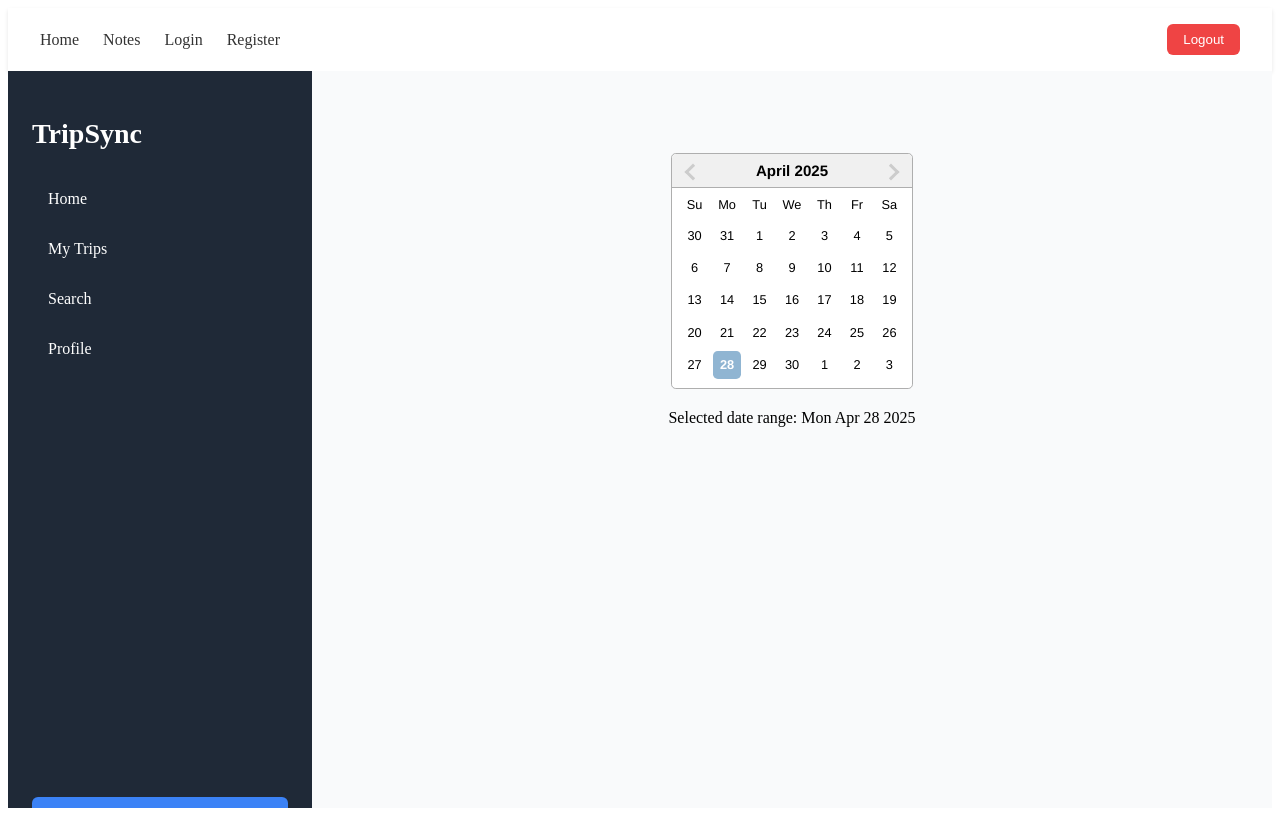
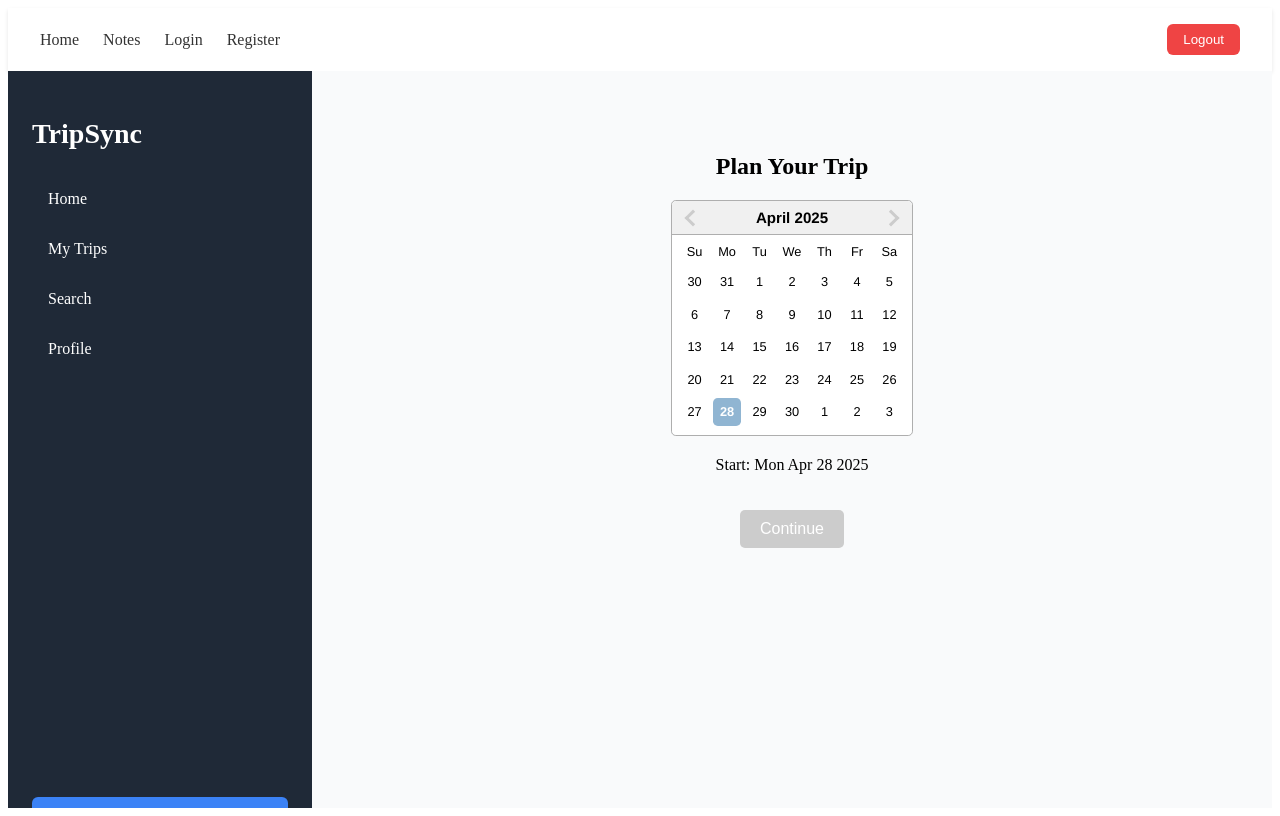
Before and after one commit to TheClimateChangers/WeatherSync, a React (Vite) app in the folder frontend/: page /plan in a window 1280 px wide. Built offline with nearby package versions, Linux system fonts and the light colour scheme.

Commit message:
added activity and user-add to Plan.jsx

```diff
--- a/frontend/src/pages/Plan.jsx
+++ b/frontend/src/pages/Plan.jsx
@@ -1,42 +1,273 @@
-import React, {usedState, useEffect, useState} from "react";
+import React, { useState, useEffect } from "react";
 import DatePicker from "react-datepicker";
 import "react-datepicker/dist/react-datepicker.css";
 
+//Reusable button
+const ContinueButton = ({ onClick, disabled, label = "Continue" }) => (
+  <button
+    disabled={disabled}
+    onClick={onClick}
+    style={{
+      backgroundColor: disabled ? "#ccc" : "#4CAF50",
+      color: "white",
+      padding: "10px 20px",
+      fontSize: "16px",
+      border: "none",
+      borderRadius: "5px",
+      cursor: disabled ? "not-allowed" : "pointer",
+      marginTop: "20px"
+    }}
+  >
+    {label}
+  </button>
+);
+
+//Style helpers
+const inputStyle = {
+  padding: "10px",
+  width: "300px",
+  borderRadius: "5px",
+  border: "1px solid #ccc",
+  marginBottom: "10px",
+};
+
+const userChipStyle = {
+  display: "inline-block",
+  backgroundColor: "#e8f5e9",
+  border: "1px solid #4CAF50",
+  borderRadius: "20px",
+  padding: "5px 10px",
+  margin: "5px",
+};
+
+const activityBoxStyle = (isSelected) => ({
+  padding: "20px",
+  border: `2px solid ${isSelected ? "#4CAF50" : "#ccc"}`,
+  borderRadius: "10px",
+  backgroundColor: isSelected ? "#e8f5e9" : "#f9f9f9",
+  cursor: "pointer",
+  transition: "0.2s ease",
+  fontSize: "16px",
+});
 
 function Plan() {
-    const [dateRange, setDateRange] = useState("");
+  //Step control
+  const [showActivityPrompt, setShowActivityPrompt] = useState(false);
+  const [showUserPrompt, setShowUserPrompt] = useState(false);
+
+  //Step 1: Dates
   const [startDate, setStartDate] = useState(new Date());
   const [endDate, setEndDate] = useState(null);
+  const [dateRange, setDateRange] = useState("");
+  const [isValidRange, setIsValidRange] = useState(false);
 
-    const onChange = (dates) => {
-        const [start, end] = dates;
+  //Step 2: Activities
+  const activities = ["Hiking", "Kayaking", "Museum", "Food Tour", "Stargazing", "Beach Day", "Cycling", "Fishing", "City Walk"];
+  const [selectedActivities, setSelectedActivities] = useState([]);
+  const [isReadyToProceed, setIsReadyToProceed] = useState(false);
+
+  //Step 3: Users
+  const followedUsers = ["mark_smith", "julian_lee", "michael_chen", "giselle_ruiz", "nate_diaz", "jackie_chan", "marcus_aurelius"];
+  const [searchInput, setSearchInput] = useState("");
+  const [suggestedUsers, setSuggestedUsers] = useState([]);
+  const [addedUsers, setAddedUsers] = useState([]);
+
+  //Date change
+  const onDateChange = ([start, end]) => {
     setStartDate(start);
     setEndDate(end);
   };
 
   useEffect(() => {
     if (startDate && endDate) {
-            setDateRange(`Selected date range: ${startDate.toDateString()} - ${endDate.toDateString()}`);
-        } else if (startDate) {
-            setDateRange(`Selected date range: ${startDate.toDateString()}`);
+      setDateRange(`${startDate.toDateString()} - ${endDate.toDateString()}`);
+      setIsValidRange(true);
     } else {
-            setDateRange("");
+      setDateRange(startDate ? `Start: ${startDate.toDateString()}` : "");
+      setIsValidRange(false);
     }
   }, [startDate, endDate]);
 
-    return (
-        <div style={{ textAlign: "center", marginTop: "50px" }}>
+  //Activity toggle
+  const toggleActivity = (name) => {
+    setSelectedActivities((prev) =>
+      prev.includes(name) ? prev.filter((a) => a !== name) : [...prev, name]
+    );
+  };
+
+  useEffect(() => {
+    setIsReadyToProceed(selectedActivities.length > 0);
+  }, [selectedActivities]);
+
+  //User search
+  useEffect(() => {
+    const filtered = searchInput.trim()
+      ? followedUsers.filter((user) =>
+          user.toLowerCase().includes(searchInput.toLowerCase())
+        )
+      : [];
+    setSuggestedUsers(filtered);
+  }, [searchInput]);
+
+  const addUser = (username) => {
+    if (!addedUsers.includes(username)) {
+      setAddedUsers([...addedUsers, username]);
+    }
+    setSearchInput("");
+    setSuggestedUsers([]);
+  };
+
+  //UI Sections
+  const renderCalendarStep = () => (
+    <>
       <DatePicker
-                selected = {startDate}
-                onChange = {onChange}
-                startDate = {startDate}
-                endDate = {endDate}
+        selected={startDate}
+        onChange={onDateChange}
+        startDate={startDate}
+        endDate={endDate}
         selectsRange
         inline
       />
+      <p>{dateRange}</p>
+      <ContinueButton
+        disabled={!isValidRange}
+        onClick={() => setShowActivityPrompt(true)}
+      />
+    </>
+  );
 
-        <p>{dateRange}</p>
+  const renderActivityStep = () => (
+    <>
+      <h3>Select your activities:</h3>
+      <div
+        style={{
+          display: "grid",
+          gridTemplateColumns: "repeat(auto-fit, minmax(120px, 1fr))",
+          gap: "15px",
+          maxWidth: "600px",
+          margin: "30px auto",
+        }}
+      >
+        {activities.map((activity) => (
+          <div
+            key={activity}
+            onClick={() => toggleActivity(activity)}
+            style={activityBoxStyle(selectedActivities.includes(activity))}
+          >
+            {activity}
+          </div>
+        ))}
+      </div>
+      {selectedActivities.length > 0 && (
+        <p>Selected: {selectedActivities.join(", ")}</p>
+      )}
+      <ContinueButton
+        disabled={!isReadyToProceed}
+        onClick={() => setShowUserPrompt(true)}
+      />
+    </>
+  );
 
+  const renderUserStep = () => (
+    <>
+      <h3>Add users to your trip:</h3>
+      <input
+        type="text"
+        placeholder="Search users you follow..."
+        value={searchInput}
+        onChange={(e) => setSearchInput(e.target.value)}
+        style={inputStyle}
+      />
+      {suggestedUsers.length > 0 && (
+        <ul style={{ listStyle: "none", padding: 0 }}>
+          {suggestedUsers.map((user) => (
+            <li
+              key={user}
+              onClick={() => addUser(user)}
+              style={{
+                padding: "8px",
+                cursor: "pointer",
+                backgroundColor: "#f0f0f0",
+                margin: "4px auto",
+                maxWidth: "300px",
+                borderRadius: "5px"
+              }}
+            >
+              {user}
+            </li>
+          ))}
+        </ul>
+      )}
+      {addedUsers.length > 0 && (
+        <>
+          <h4>Added users:</h4>
+          <ul style={{ listStyle: "none", padding: 0 }}>
+            {addedUsers.map((user) => (
+              <li key={user} style={userChipStyle}>
+                {user}
+              </li>
+            ))}
+          </ul>
+        </>
+      )}
+      <ContinueButton
+        onClick={() => {
+            const payload = {
+            start_date: startDate.toISOString().split("T")[0],
+            end_date: endDate.toISOString().split("T")[0],
+            activities: selectedActivities,
+            invited_users: addedUsers,
+            };
+
+            console.log("📦 Data to send to backend:", payload);
+            alert("Plan data has been logged to the console!");
+        }}
+        label="Finish Planning"
+        />
+
+      {/*
+      <ContinueButton
+        onClick={() => {
+            const payload = {
+            start_date: startDate.toISOString().split("T")[0],
+            end_date: endDate.toISOString().split("T")[0],
+            activities: selectedActivities,
+            invited_users: addedUsers,
+            };
+
+            fetch("http://localhost:8000/api/plans/", {
+            method: "POST",
+            headers: {
+                "Content-Type": "application/json",
+            },
+            body: JSON.stringify(payload),
+            })
+            .then((res) => {
+                if (!res.ok) throw new Error("Failed to save plan");
+                return res.json();
+            })
+            .then((data) => {
+                console.log("Plan saved:", data);
+                alert("Plan saved successfully!");
+                // Optional: redirect or clear state
+            })
+            .catch((err) => {
+                console.error("Error:", err);
+                alert("There was an error saving your plan.");
+            });
+        }}
+        label="Finish Planning"
+        />
+    */}
+    </>
+  );
+
+  return (
+    <div style={{ textAlign: "center", marginTop: "50px" }}>
+      <h2>Plan Your Trip</h2>
+      {!showActivityPrompt && !showUserPrompt && renderCalendarStep()}
+      {showActivityPrompt && !showUserPrompt && renderActivityStep()}
+      {showUserPrompt && renderUserStep()}
     </div>
   );
 }
```
Lines whose indentation alone changed are shown as unchanged.
